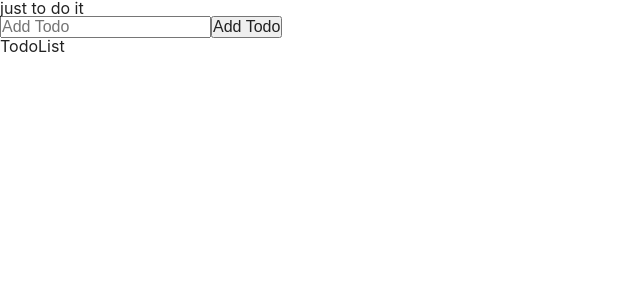
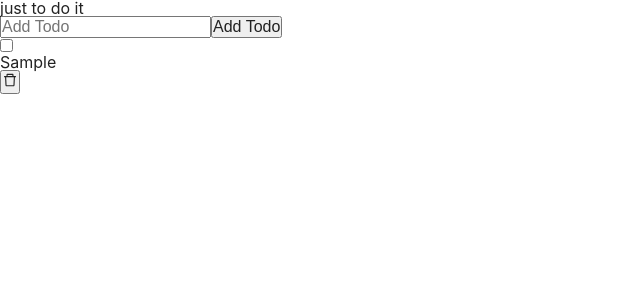
Before and after one commit to Denys-Fadieiev/todo-list-app, a React (Create React App) app: page / in a window 1280 px wide. Both pictures are taken after typing "Sample" into the empty fields and a click on the button "Add Todo". Shown: the top 300 px of the page, without its empty margins (0-640 px from the left). Built offline with nearby package versions, Linux system fonts and the light colour scheme.

Commit message:
add TodoList, correct Slice
add TodoList component and add deleteTodo, complete in the slice

```diff
--- a/package.json
+++ b/package.json
@@ -10,6 +10,7 @@
     "formik": "^2.2.9",
     "react": "^18.2.0",
     "react-dom": "^18.2.0",
+    "react-icons": "^4.7.1",
     "react-redux": "^8.0.5",
     "react-router-dom": "^6.8.0",
     "react-scripts": "5.0.1",
--- a/src/components/TodoList/index.jsx
+++ b/src/components/TodoList/index.jsx
@@ -1,11 +1,33 @@
 import React from 'react';
+import { connect } from 'react-redux';
+import { AiOutlineDelete } from 'react-icons/ai';
+import { deleteTodo, completeTodo } from '../../store/slices';
 
-const TodoList = () => {
+const TodoList = ({ todoList, remove, complete }) => {
   return (
-    <div>
-      TodoList
-    </div>
+    <ul>
+      {todoList.map(todo => (
+        <li key={todo.id}>
+          <input
+            type='checkbox'
+            checked={todo.completeTodo}
+            onChange={() => complete(todo.id)}
+          />
+          <p>{todo.todoText}</p>
+          <button onClick={() => remove(todo.id)}>
+            <AiOutlineDelete/>
+          </button>
+        </li>
+      ))}
+    </ul>
   );
-}
+};
 
-export default TodoList;
+const mapStateToProps = ({ tidoListState }) => tidoListState;
+
+const mapDispatchToProps = dispatch => ({
+  remove: id => dispatch(deleteTodo(id)),
+  complete: id => dispatch(completeTodo(id))
+})
+
+export default connect(mapStateToProps, mapDispatchToProps)(TodoList);
--- a/src/store/slices/index.js
+++ b/src/store/slices/index.js
@@ -2,20 +2,32 @@ import { createSlice } from "@reduxjs/toolkit";
 import { v4 } from "uuid";
 
 const todoListSlice = createSlice({
-  name: 'todoList',
-  initialState: {todoList: [],},
+	name: "todoList",
+	initialState: { todoList: [] },
 	reducers: {
 		addTodo: (state, actions) => {
 			state.todoList.push({
 				...actions.payload,
+        isComplete: false,
 				id: v4(),
 			});
+		},
+		deleteTodo: (state, actions) => {
+			state.todoList = state.todoList.filter(
+				todo => todo.id !== actions.payload
+			);
+		},
+		completeTodo: (state, actions) => {
+      state.todoList = state.todoList.map(todo => ({
+        ...todo,
+        isComplete: todo.id === actions.payload ? !todo.isComplete : todo.isComplete,
+      }));
     },
 	},
 });
 
 const { reducer, actions } = todoListSlice;
 
-export const { addTodo } = actions;
+export const { addTodo, deleteTodo, completeTodo } = actions;
 
 export default reducer;
```
Also changed, not shown: 1 other file (tests, documents, lock files or other folders). Lines whose indentation alone changed are shown as unchanged.
